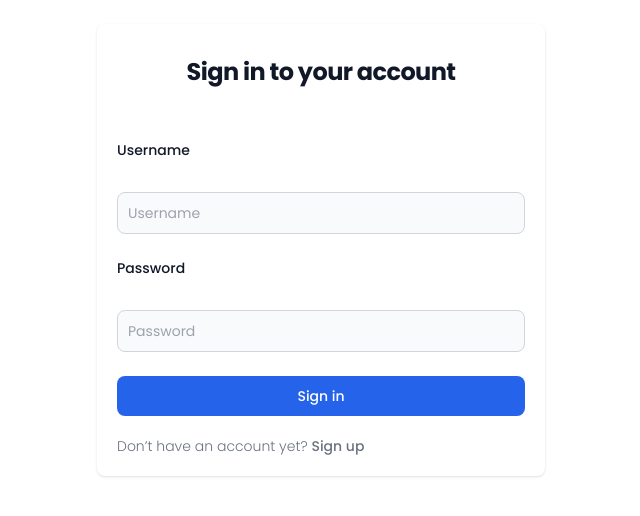
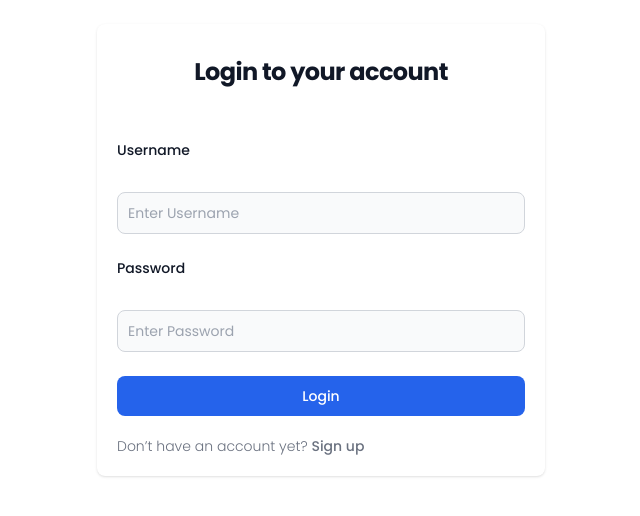
Before and after one commit to FatimaIrshad123/Restaurant-website, a React (Vite) app in the folder frontend/: page /login in a window 1280 px wide. Shown: the part 150-666 px from the top of the page, without its empty margins (319-959 px from the left). Built offline with nearby package versions, Linux system fonts and the light colour scheme.

Commit message:
Updated login page

```diff
--- a/frontend/src/App.jsx
+++ b/frontend/src/App.jsx
@@ -11,6 +11,7 @@ import {
 } from "react-router-dom";
 import Login from "./components/Login";
 import LandingPage from "./components/LandingPage";
+import Signup from "./components/Signup";
 
 const App = () => {
   return (
@@ -21,6 +22,7 @@ const App = () => {
         <Routes>
           <Route path="/" element={<LandingPage />}/>
           <Route path="/login" element={<Login />}/>
+          <Route path='/signup' element={<Signup/>}/>
         </Routes>
       </BrowserRouter>
 
--- a/frontend/src/components/Login.jsx
+++ b/frontend/src/components/Login.jsx
@@ -26,7 +26,7 @@ export default function Login() {
       <div className="w-full bg-white rounded-lg shadow dark:border md:mt-0 sm:max-w-md xl:p-0 dark:bg-gray-800 dark:border-gray-700 ">
         <div className="p-6 space-y-4 md:space-y-6 sm:p-8">
         <h1 class="text-xl text-center font-bold leading-tight tracking-tight text-gray-900 md:text-2xl dark:text-white">
-                  Sign in to your account
+                  Login to your account
               </h1>
         </div>
         <div className="justify-center m-5">
@@ -34,20 +34,20 @@ export default function Login() {
             <br/>
             <input type="text"
             className="bg-gray-50 border border-gray-300 text-gray-900 sm:text-sm rounded-lg focus:ring-primary-600 focus:border-primary-600 block w-full p-2.5 dark:bg-gray-700 dark:border-gray-600 dark:placeholder-gray-400 dark:text-white dark:focus:ring-blue-500 dark:focus:border-blue-500"
-            value={username} placeholder="Username" onChange={e => setUsername(e.target.value)}/>
+            value={username} placeholder="Enter Username" onChange={e => setUsername(e.target.value)}/>
             <br/>
             <label className="block mb-2 text-sm font-medium text-gray-900 dark:text-white">Password</label>
             <br/>
             <input type="password"
             className="bg-gray-50 border border-gray-300 text-gray-900 sm:text-sm rounded-lg focus:ring-primary-600 focus:border-primary-600 block w-full p-2.5 dark:bg-gray-700 dark:border-gray-600 dark:placeholder-gray-400 dark:text-white dark:focus:ring-blue-500 dark:focus:border-blue-500"
-            value={password} placeholder="Password" onChange={e => setPassword(e.target.value)}/>
+            value={password} placeholder="Enter Password" onChange={e => setPassword(e.target.value)}/>
             <br/>
           <button
           className="w-full text-white bg-blue-600 hover:bg-blue-800 focus:ring-4 focus:outline-none focus:ring-primary-300 font-medium rounded-lg text-sm px-5 py-2.5 text-center dark:bg-primary-600 dark:hover:bg-primary-700 dark:focus:ring-primary-800"
 
               onClick={sendRequest}
               >
-                Sign in</button>
+                Login</button>
 
                 </div>
                 <p class="text-sm font-light
```
